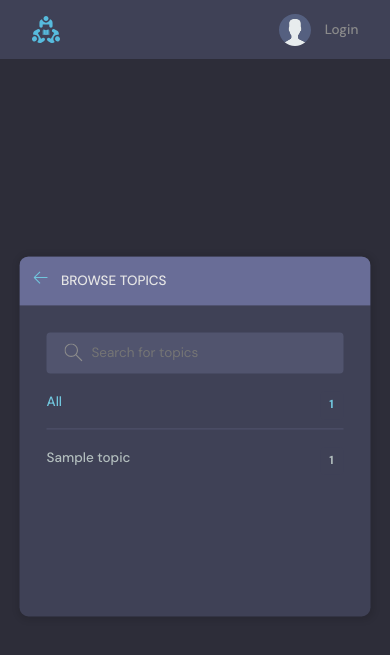
After one commit to saratedd/studybud, a Django app: template base/templates/base/topics.html in a window 390 px wide. The commit adds this page. Shown: the top 655 px of the page. Run offline with Django 4.2, Linux system fonts and the light colour scheme; the template is opened without the code that fills it: most values are stand-ins (such as "Sample title", 1, 10 or a date in 2020).

Commit message:
add topics responsivness

```diff
--- a/base/templates/base/home.html
+++ b/base/templates/base/home.html
@@ -10,7 +10,7 @@
     <!-- Room List Start -->
     <div class="roomList">
       <div class="mobile-menu">
-        <form class="header__search">
+        <form action="{% url 'home' %}" method="GET" class="header__search">
           <label>
             <svg version="1.1" xmlns="http://www.w3.org/2000/svg" width="32" height="32" viewBox="0 0 32 32">
               <title>search</title>
@@ -18,11 +18,11 @@
                 d="M32 30.586l-10.845-10.845c1.771-2.092 2.845-4.791 2.845-7.741 0-6.617-5.383-12-12-12s-12 5.383-12 12c0 6.617 5.383 12 12 12 2.949 0 5.649-1.074 7.741-2.845l10.845 10.845 1.414-1.414zM12 22c-5.514 0-10-4.486-10-10s4.486-10 10-10c5.514 0 10 4.486 10 10s-4.486 10-10 10z"
               ></path>
             </svg>
-            <input placeholder="Search for posts" />
+            <input name="q" placeholder="Search for posts" />
           </label>
         </form>
         <div class="mobile-menuItems">
-          <a class="btn btn--main btn--pill" href="#">Browse Topics</a>
+          <a class="btn btn--main btn--pill" href="{% url 'topics' %}">Browse Topics</a>
           <a class="btn btn--main btn--pill" href="#">Recent Activities</a>
         </div>
       </div>
--- /dev/null
+++ b/base/templates/base/topics.html
@@ -0,0 +1,48 @@
+{% extends 'main.html' %}
+
+{% block content %}
+<main class="create-room layout">
+	<div class="container">
+		<div class="layout__box">
+			<div class="layout__boxHeader">
+				<div class="layout__boxTitle">
+					<a href="{% url 'home' %}">
+					<svg version="1.1" xmlns="http://www.w3.org/2000/svg" width="32" height="32" viewBox="0 0 32 32">
+						<title>arrow-left</title>
+						<path
+						d="M13.723 2.286l-13.723 13.714 13.719 13.714 1.616-1.611-10.96-10.96h27.625v-2.286h-27.625l10.965-10.965-1.616-1.607z"
+						></path>
+					</svg>
+					</a>
+					<h3>Browse Topics</h3>
+				</div>
+			</div>
+
+			<div class="topics-page layout__body">
+				<form action="" method="GET" class="header__search">
+					<label>
+						<svg version="1.1" xmlns="http://www.w3.org/2000/svg" width="32" height="32" viewBox="0 0 32 32">
+							<title>search</title>
+							<path
+							d="M32 30.586l-10.845-10.845c1.771-2.092 2.845-4.791 2.845-7.741 0-6.617-5.383-12-12-12s-12 5.383-12 12c0 6.617 5.383 12 12 12 2.949 0 5.649-1.074 7.741-2.845l10.845 10.845 1.414-1.414zM12 22c-5.514 0-10-4.486-10-10s4.486-10 10-10c5.514 0 10 4.486 10 10s-4.486 10-10 10z"
+							></path>
+						</svg>
+						<input name="q" placeholder="Search for topics" />
+					</label>
+				</form>
+
+				<ul class="topics__list">
+					<li>
+						<a href="{% url 'topics' %}" class="active">All <span>{{topics.count}}</span></a>
+					</li>
+					{% for topic in topics %}
+					<li>
+						<a href="{% url 'home' %}?q={{topic.name}}">{{topic.name}} <span>{{topic.room_set.all.count}}</span></a>
+					</li>
+					{% endfor %}
+				</ul>
+			</div>
+		</div>
+	</div>
+</main>
+{% endblock content %}
--- a/base/templates/base/topics_component.html
+++ b/base/templates/base/topics_component.html
@@ -13,11 +13,11 @@
         </li>
         {% endfor %}
     </ul>
-    <!-- <a class="btn btn--link" href="topics.html">
+    <a class="btn btn--link" href="{% url 'topics' %}">
       More
         <svg version="1.1" xmlns="http://www.w3.org/2000/svg" width="32" height="32" viewBox="0 0 32 32">
             <title>chevron-down</title>
             <path d="M16 21l-13-13h-3l16 16 16-16h-3l-13 13z"></path>
         </svg>
-    </a> -->
+    </a>
 </div>
--- a/base/urls.py
+++ b/base/urls.py
@@ -17,4 +17,6 @@ urlpatterns = [
     path('delete-message/<str:pk>/', views.deleteMessage, name='delete-message'),
 
     path('update-user/', views.updateUser, name='update-user'),
+
+    path('topics/', views.topicsPage, name='topics'),
 ]
```
Also changed, not shown: base/views.py (+7 -1 lines).
